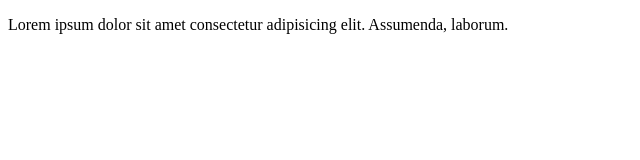
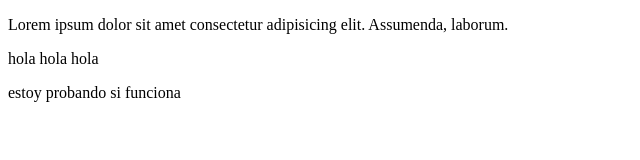
Before and after one commit to JaviCoudray/test-git, a plain HTML site: page index.html in a window 1280 px wide. Shown: the whole page, without its empty margins (0-640 px from the left). Drawn offline with Linux system fonts and the light colour scheme.

Commit message:
Cuarto cambio que hago

```diff
--- a/index.html
+++ b/index.html
@@ -20,6 +20,8 @@
     <div class="contenedor">
         <div class="row">
             <p>Lorem ipsum dolor sit amet consectetur adipisicing elit. Assumenda, laborum.</p>
+            <p>hola hola hola</p>
+            <p>estoy probando si funciona</p>
         </div>
     </div>
 
```
